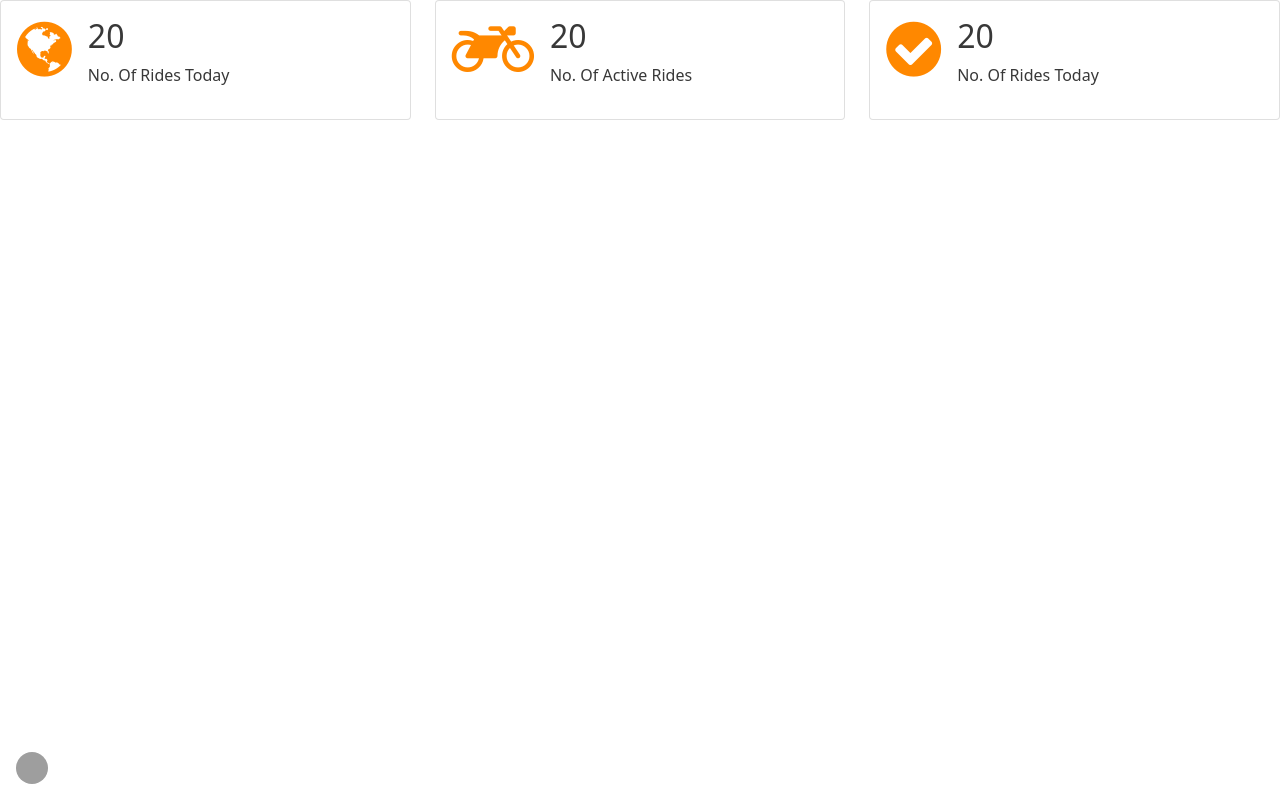
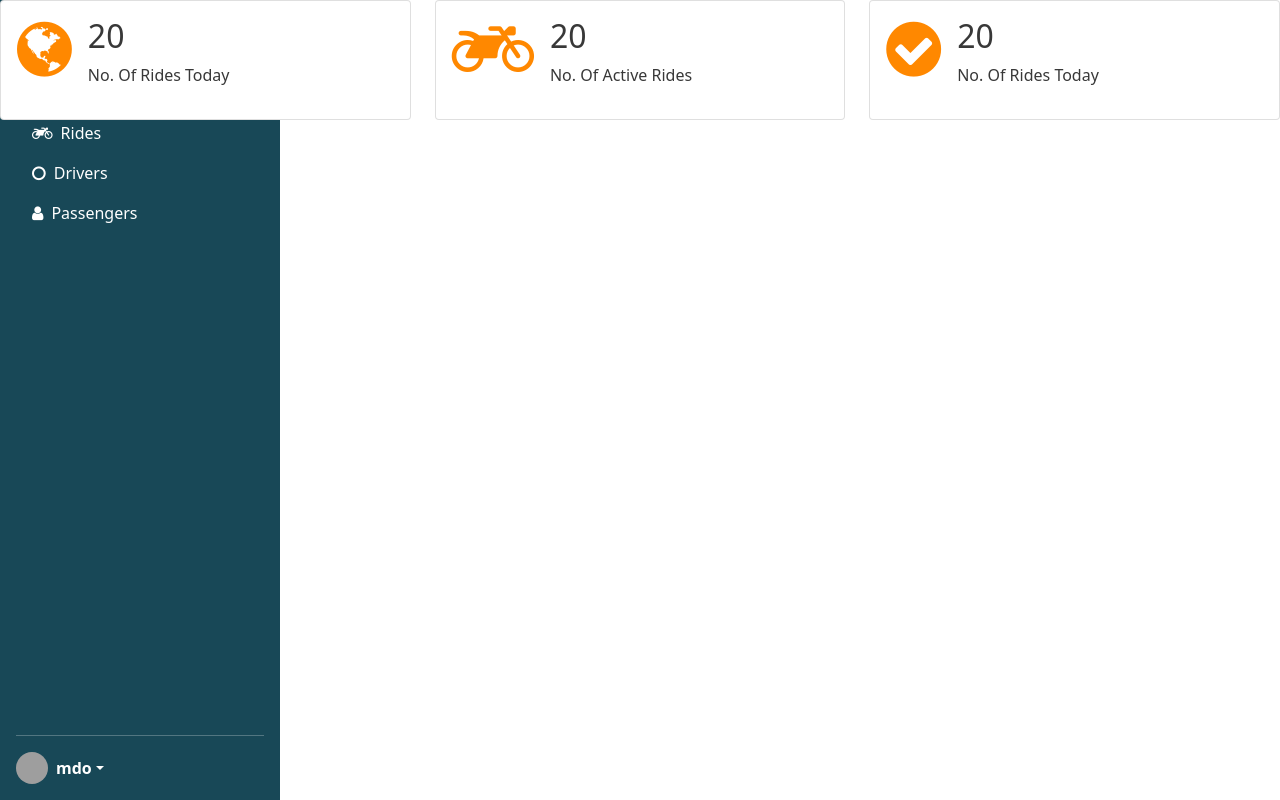
Before and after one commit to brianwachira/rides-frontend, a React (Create React App) app: page / in a window 1280 px wide. Built offline with nearby package versions, Linux system fonts and the light colour scheme; grey boxes are pictures that could not be loaded.

Commit message:
add global classes bg-sidebar and text-blue

```diff
--- a/src/Global.scss
+++ b/src/Global.scss
@@ -58,3 +58,11 @@ html{
 }
 
 }
+
+.bg-sidebar{
+    background-color: $color-blue;
+}
+
+.text-blue{
+    color: $color-blue !important;
+}
```
